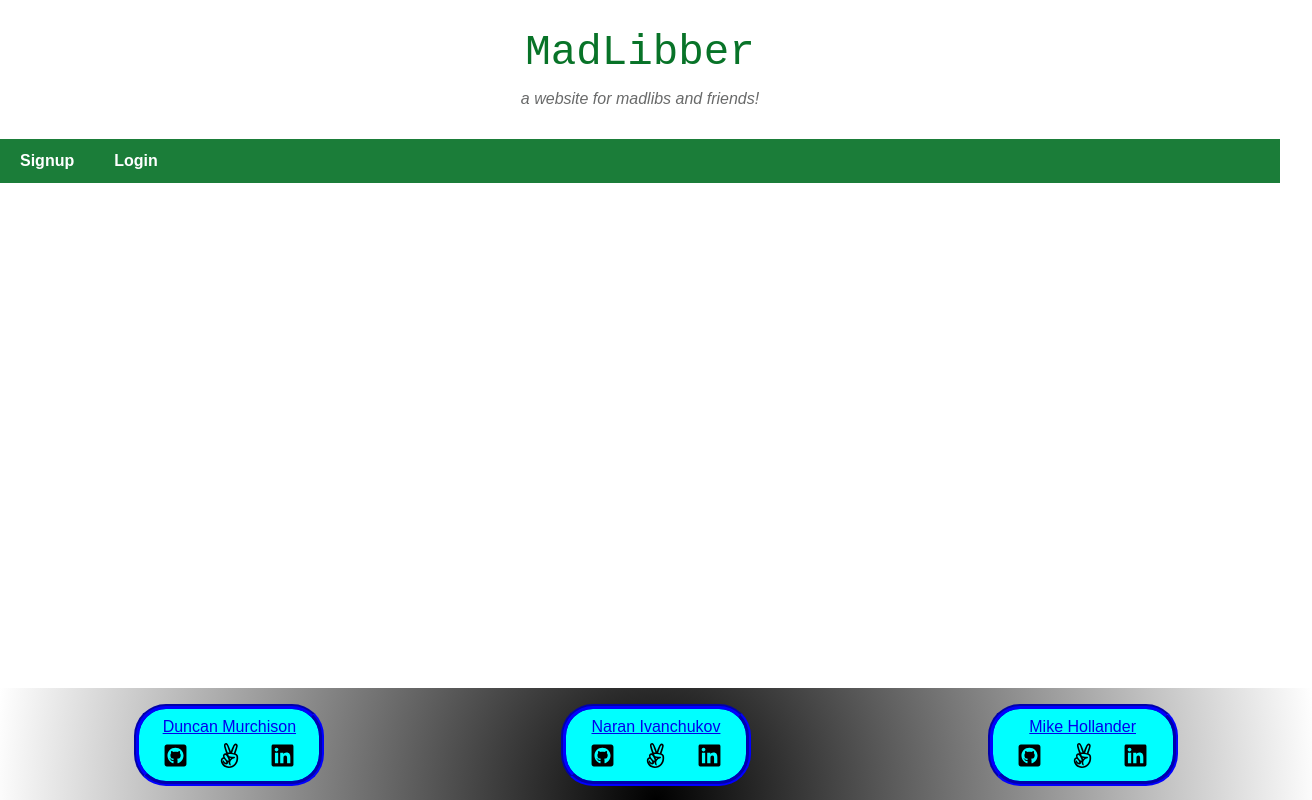
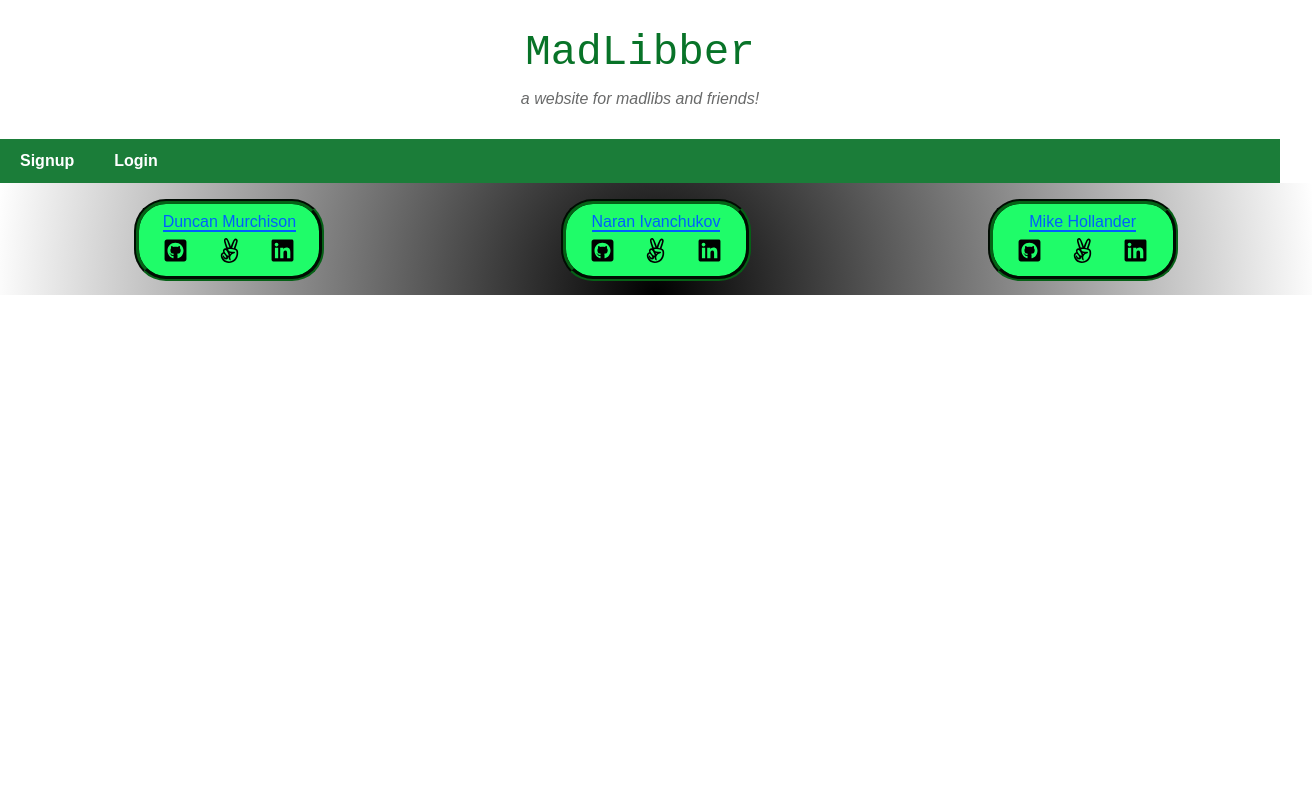
Before and after one commit to dmurchison/madlibs_against_humanity, a React (Create React App) app in the folder frontend/: page /#/madlibs/1/play in a window 1280 px wide. Shown: the whole page, 1312 px wide, since content can reach past the window. Built offline with nearby package versions, Linux system fonts and the light colour scheme; no server answers.

Commit message:
style changes unfin

```diff
--- a/frontend/src/stylesheets/application.scss
+++ b/frontend/src/stylesheets/application.scss
@@ -1,8 +1,10 @@
 
 body {
   height: 100vh;
+  // width: 100vw;
   font-family: Arial, Helvetica, sans-serif;
   margin: 0;
+
 }
 
 .main {
--- a/frontend/src/stylesheets/madlib.scss
+++ b/frontend/src/stylesheets/madlib.scss
@@ -7,7 +7,7 @@
   align-items: center;
   flex-direction: column;
   margin-top: 1rem;
-  margin-bottom: 15rem;
+  margin-bottom: 5rem;
 }
 
 .madlib-index-header {
@@ -83,12 +83,23 @@
 
 // Create Madlib Form
 
+
+
 .madlib-compose-container {
   display: flex;
   justify-content: space-around;
+
   margin-top: 2rem;
   margin-left: 5rem;
   margin-right: 5rem;
+}
+
+@media screen and (max-width: 1060px) {
+  .madlib-compose-container {
+    display: flex;
+    flex-direction: column;
+    align-items: center;
+  }
 }
 
 .madlib-compose-form {
@@ -101,9 +112,10 @@
   border-color: blue;
   background-color: aqua;
   padding: 2rem;
-  margin-bottom: 20rem;
+  margin-bottom: 2rem;
   width: 25rem;
   font-weight: bold;
+  transition: 325ms;
 }
 .madlib-compose-form:hover {
   transform: scale(1.05);
@@ -173,13 +185,18 @@
 // Madlibs Box
 
 .madlib-box-container {
+  display: flex;
+  justify-content: center;
+  flex-direction: column;
   border: 5px;
   border-style: groove;
   border-radius: 10px;
   border-color: blue;
   background-color: aqua;
+  padding: 2rem;
+  margin-bottom: 2rem;
   width: 25rem;
-  margin-bottom: 20rem;
+  transition: 325ms;
 }
 .madlib-box-container:hover {
   transform: scale(1.05);
--- a/frontend/src/stylesheets/nav.scss
+++ b/frontend/src/stylesheets/nav.scss
@@ -126,30 +126,38 @@
   background: radial-gradient(circle at bottom, rgb(0, 0, 0) 0, rgb(255, 255, 255) 100%);
   color: black;
   margin-bottom: 0;
-  position: fixed;
+  // position: fixed;
 }
 
 .dev-info-container {
   display: flex;
   justify-content: space-around;
   // margin-bottom: 2rem;
-  padding-bottom: 2rem;
+  // padding-bottom: 2rem;
   font-style: bold;
 }
-
-.portfolio-site:hover {
-  color: blue;
+.portfolio-site{
+  box-sizing: border-box;
+  color: rgb(0, 94, 255);
+  text-decoration: none;
+  border-bottom: 2px solid rgb(0, 94, 255);
+  // margin-bottom: -1px;
+}
+.portfolio-site:visited {
+  color: rgb(0, 94, 255);
 }
 
 .Duncan, .Naran, .Mike{
   color: black;
   border: 5px;
   border-radius: 2rem;
-  border-color: blue;
-  background-color: aqua;
+  border-color: rgb(5, 97, 22);
+  background-color: rgb(31, 252, 105);
+  // background-color: rgb(7, 98, 24);
+  // color: white;
   border-style: groove;
   padding: 10px 10px;
-  margin-bottom: 2.5rem;
+  // margin-bottom: 2.5rem;
   width: 10rem;
   text-align: center;
   transition: 325ms;
@@ -157,6 +165,7 @@
 .Duncan:hover, .Naran:hover, .Mike:hover {
   transform: scale(1.25);
   cursor: crosshair;
+  background-color: white;
 }
 
 .dev-links {
--- a/frontend/src/stylesheets/session_forms.scss
+++ b/frontend/src/stylesheets/session_forms.scss
@@ -22,7 +22,7 @@
 .login-form:hover {
   transform: scale(1.025);
   // cursor: crosshair;
-  background-color: white;
+  background-color: rgb(231, 231, 231);
   color: rgb(66, 197, 101);
 }
 
@@ -127,14 +127,17 @@
   border: 5px;
   border-style: groove;
   border-radius: 10px;
-  border-color: blue;
-  background-color: aqua;
+  border-color: rgba(11, 190, 8, 0.827);
+  background-color: rgba(187, 244, 197);
   padding: 5rem;
   height: 15rem;
+  transition: 325ms;
 }
 .signup-form:hover {
   transform: scale(1.05);
   cursor: crosshair;
+  background-color: rgb(255, 255, 255);
+  color: rgb(66, 197, 101);
 }
 
 .signup-here {
```
